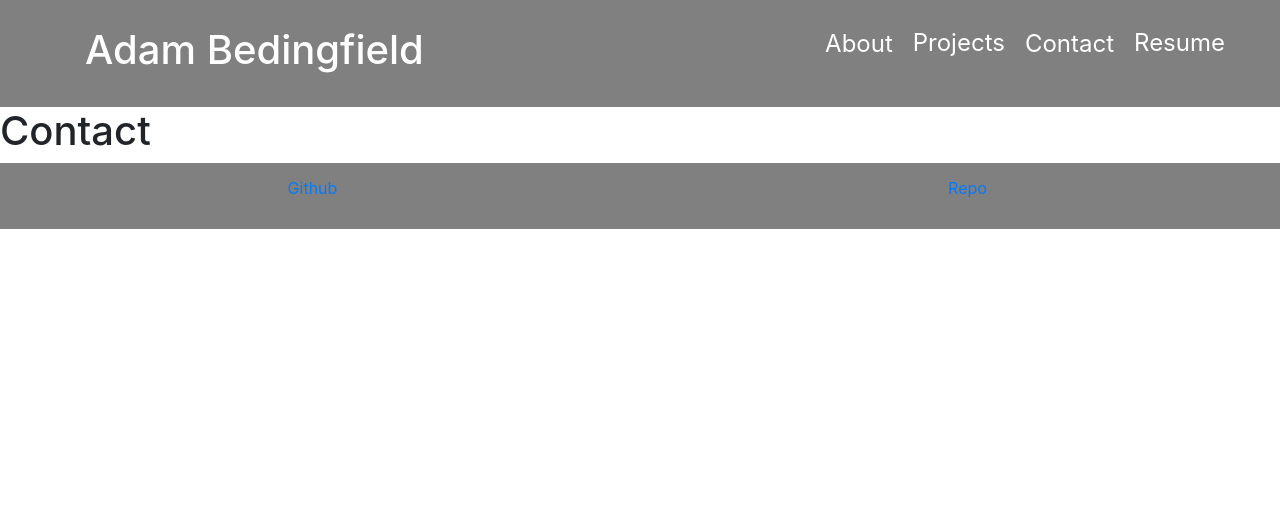
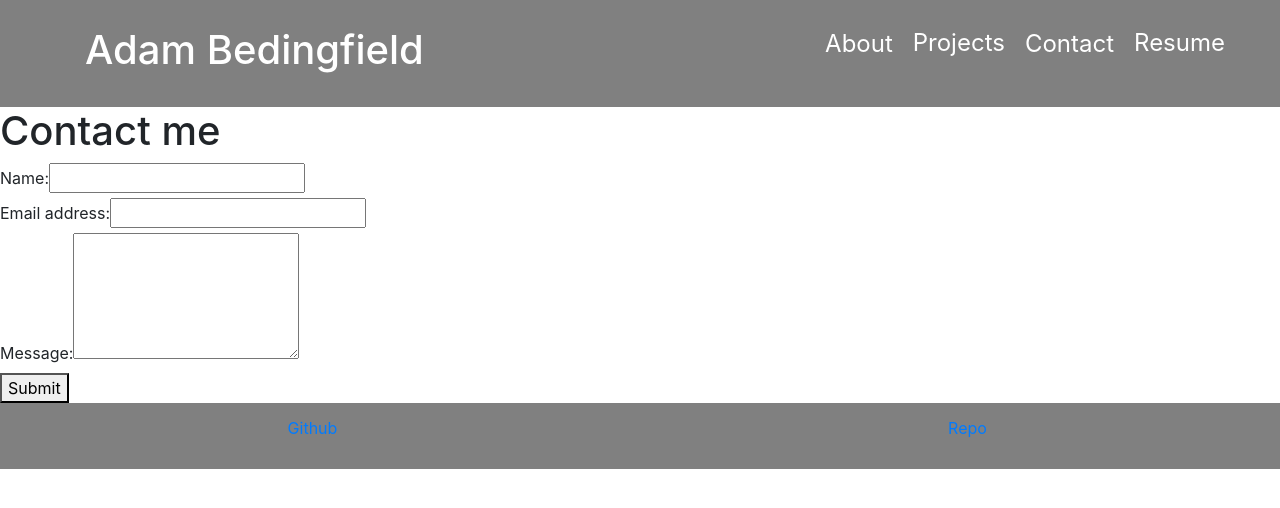
Before and after one commit to adambedingfield/my-portfolio, a React (Create React App) app: page /contact in a window 1280 px wide. Shown: the top 508 px of the page. Built offline with nearby package versions, Linux system fonts and the light colour scheme.

Commit message:
setup contact form

```diff
--- a/src/components/Contact/index.js
+++ b/src/components/Contact/index.js
@@ -1,7 +1,59 @@
-import React from "react";
+import React, { useState } from 'react';
+import { validateEmail } from '../../utils/validate';
 
-export default function Contact() {
+export default function ContactForm() {
+    const [formState, setFormState] = useState({ name: '', email: '', message: ''});
+    const { name, email, message } = formState;
+    const [errorMessage, setErrorMessage] = useState('');
+
+    function handleChange(e) {
+        if (e.target.name === 'email') {
+            const isValid = validateEmail(e.target.value);
+            console.log(isValid);
+            //isValid is conditional statement
+            if(!isValid) {
+                setErrorMessage('Your email is invalid.');
+            } else {
+                if (!e.target.value.length) {
+                    setErrorMessage(`${e.target.name} is required`);
+                } else {
+                    setErrorMessage('');
+                }
+            }
+        }
+        if(!errorMessage) {
+            setFormState({...formState, [e.target.name]: e.target.value})
+        }
+    }
+
+    function handleSubmit(e) {
+        e.preventDefault();
+        console.log(formState);
+    }
+
     return (
-        <h1>Contact</h1>
+        <section>
+            <h1>Contact me</h1>
+            <form id="contact-form" onSubmit={handleSubmit}>
+                <div>
+                    <label htmlFor="name">Name:</label>
+                    <input type="text" name="name" defaultValue={name} onBlur={handleChange} />
+                </div>
+                <div>
+                    <label htmlFor="email">Email address:</label>
+                    <input type="email" name="email" defaultValue={email} onBlur={handleChange} />
+                </div>
+                <div>
+                    <label htmlFor="message">Message:</label>
+                    <textarea name="message" rows="5" defaultValue={message} onBlur={handleChange} />
+                </div>
+                {errorMessage && (
+                    <div>
+                        <p className="error-text">{errorMessage}</p>
+                    </div>
+                )}
+                <button type="submit">Submit</button>
+            </form>
+        </section>
     )
 }
--- /dev/null
+++ b/src/utils/validate.js
@@ -0,0 +1,4 @@
+export function validateEmail(email) {
+    var re = /^(([^<>()[\]\\.,;:\s@"]+(\.[^<>()[\]\\.,;:\s@"]+)*)|(".+"))@((\[[0-9]{1,3}\.[0-9]{1,3}\.[0-9]{1,3}\.[0-9]{1,3}\])|(([a-zA-Z\-0-9]+\.)+[a-zA-Z]{2,}))$/;
+    return re.test(String(email).toLowerCase());
+}
```
